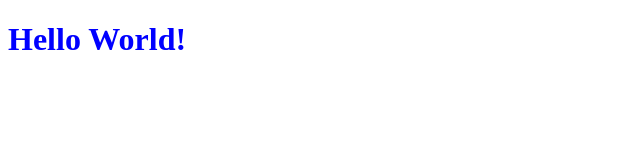
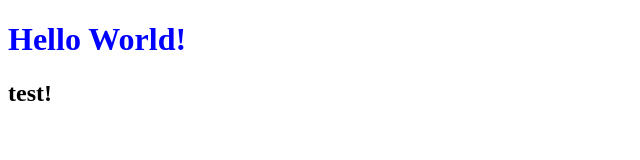
Before and after one commit to gradenHill/JSBasics, a plain HTML site: page index.html in a window 1280 px wide. Shown: the full height of the page, 0-640 px from the left. Drawn offline with Linux system fonts and the light colour scheme.

Commit message:
added line 11

```diff
--- a/index.html
+++ b/index.html
@@ -8,6 +8,7 @@
 </head>
 <body>
     <h1>Hello World!</h1>
+    <h2>test!</h2>
     <script src="index.js"></script>
 </body>
 </html>
```
